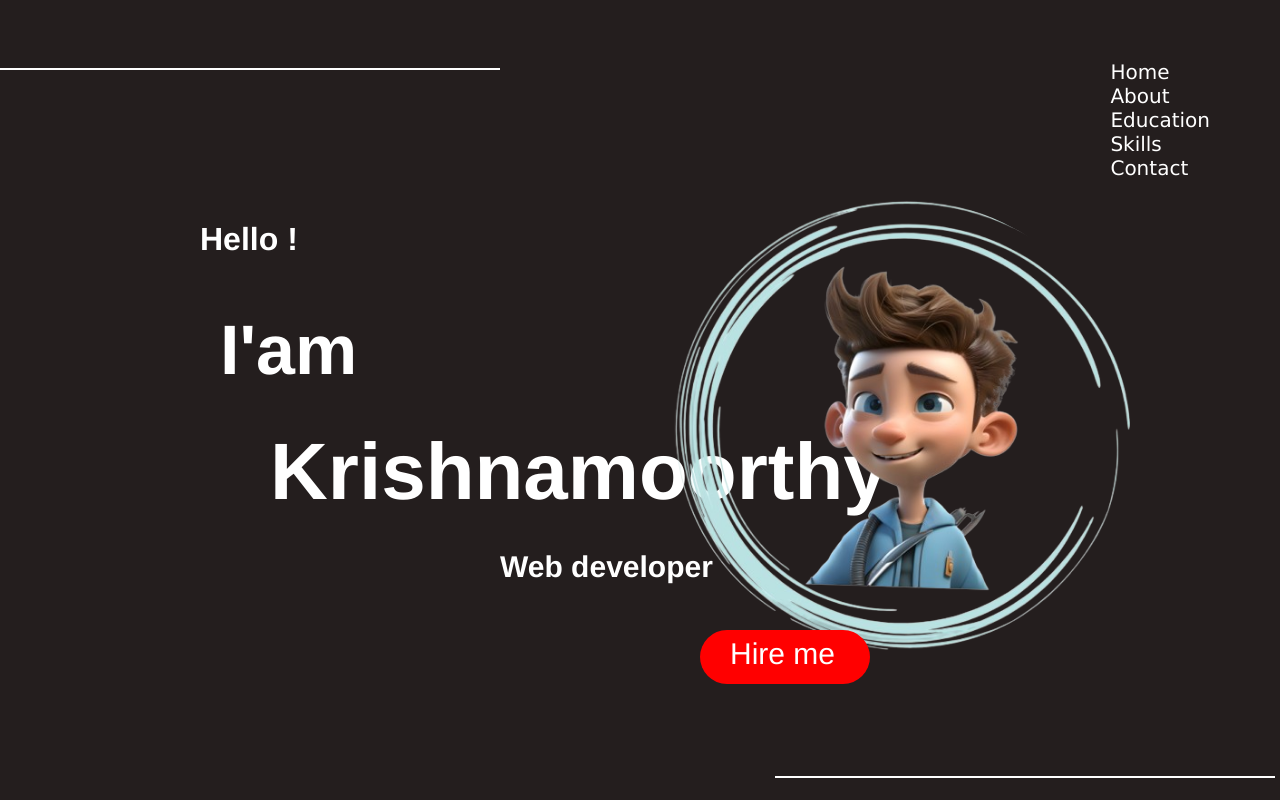
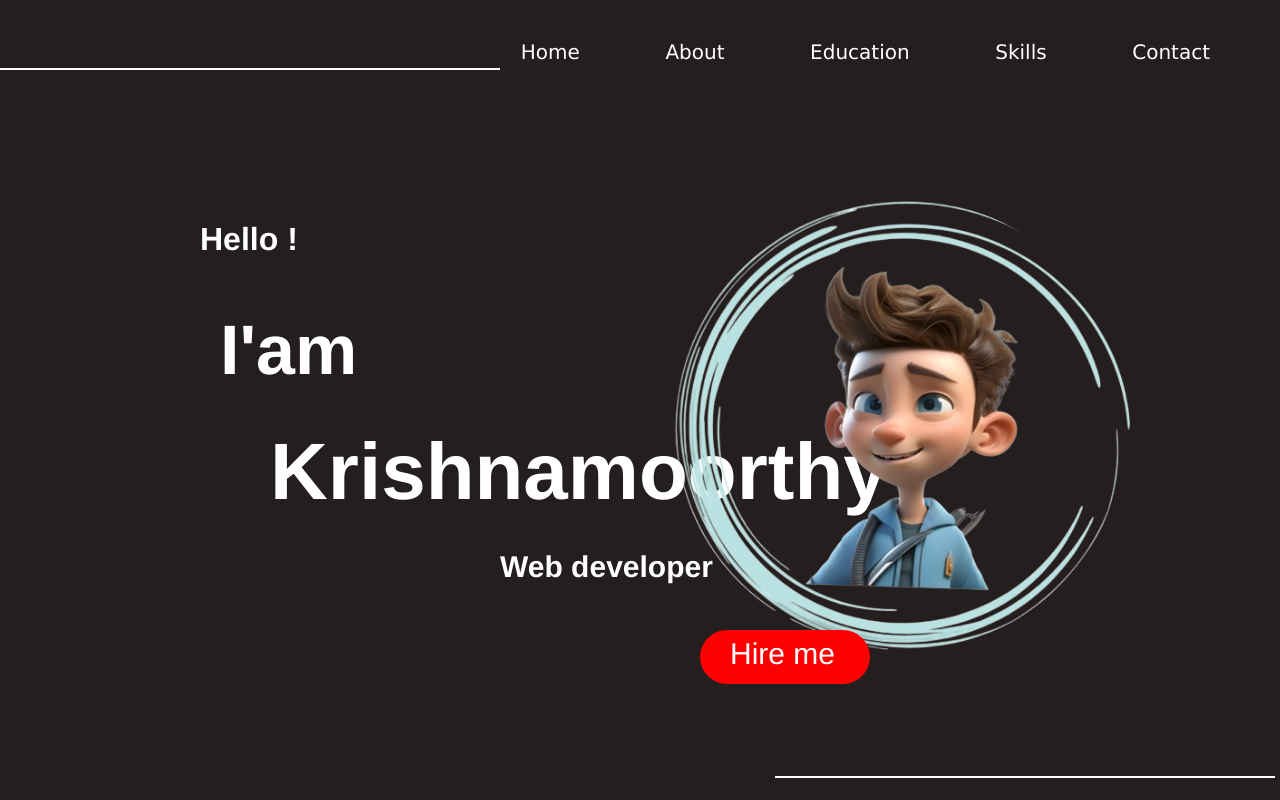
Before and after one commit to krishna18-krishna/Portfolio18, a plain HTML site: page index.html in a window 1280 px wide. Shown: the top 800 px of the page. Drawn offline with Linux system fonts and the light colour scheme.

Commit message:
Initial commit

```diff
--- a/index.html
+++ b/index.html
@@ -10,23 +10,11 @@
 <body>
     <header>
         <nav style="font-size: 20px;">
-            <ul>
-                <li>
-                    <a href="#home">Home</a>
-                </li>
-                <li>
-                    <a href="#about">About</a>
-                </li>
-                <li>
-                    <a href="#education">Education</a>
-                </li>
-                <li>
-                    <a href="#skills">Skills</a>
-                </li>
-                <li>
-                    <a href="#contact">Contact</a>
-                </li>
-            </ul>
+            <a href="#home">Home</a>
+            <a href="#about">About</a>
+            <a href="#education">Education</a>
+            <a href="#skills">Skills</a>
+            <a href="#contact">Contact</a>
         </nav>
     </header>
     <main>
```
